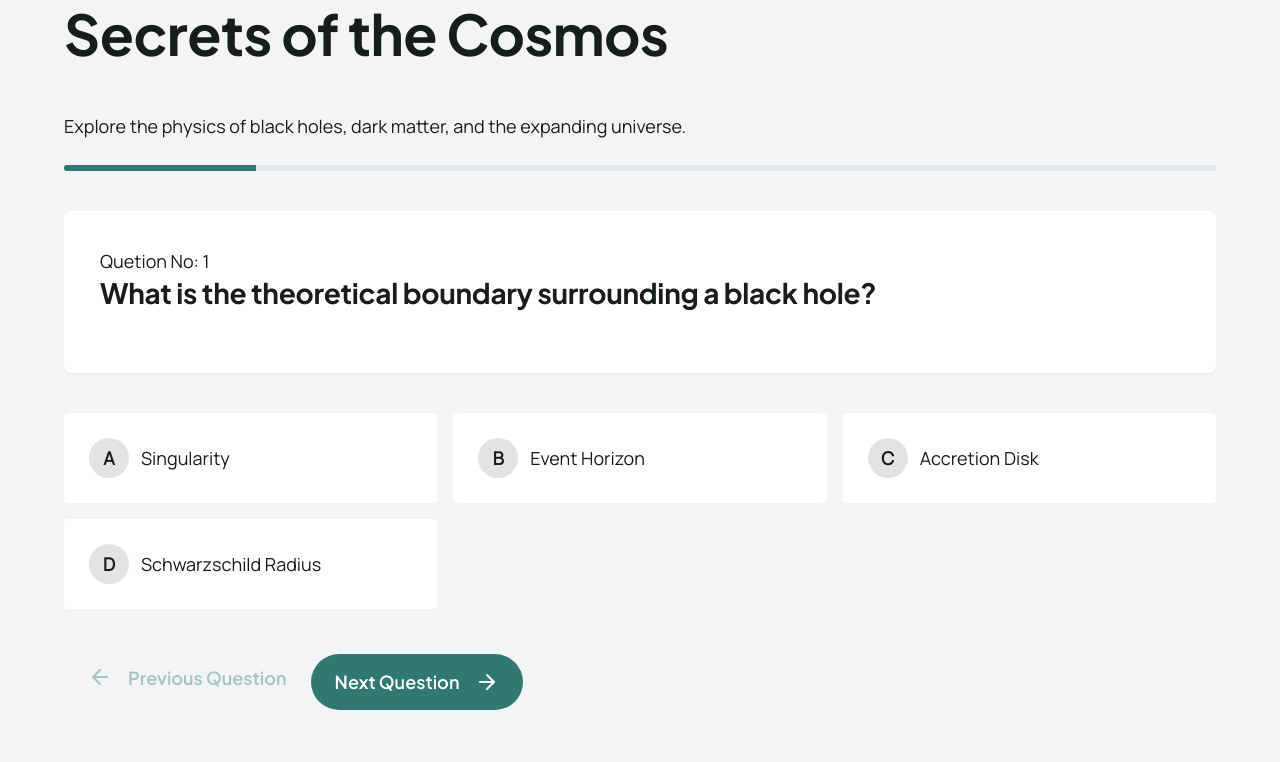
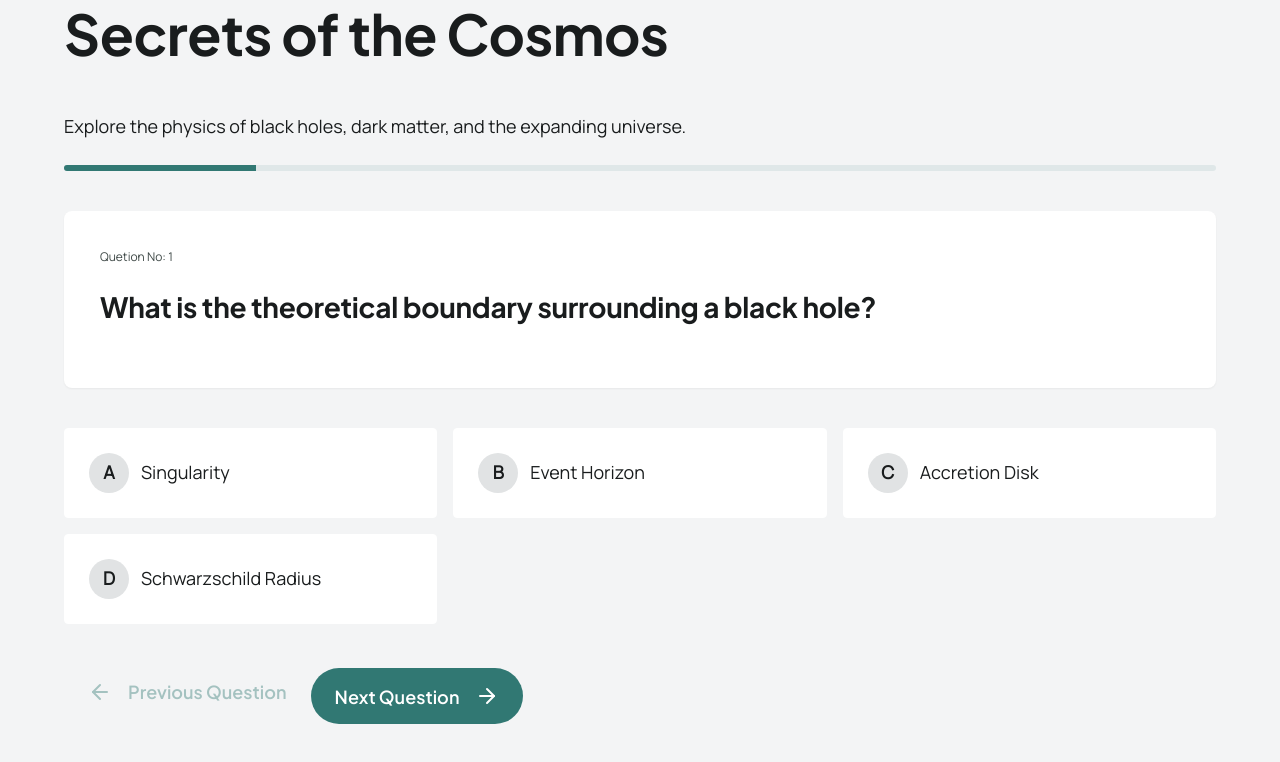
Before and after one commit to bashir-muhammad/study-sphere, a Next.js app: page /learn/deck-cosmology-001 in a window 1280 px wide. Shown: the top 762 px of the page. Built offline with nearby package versions, Linux system fonts and the light colour scheme; no server answers.

Commit message:
feat: style spaces and caption

```diff
--- a/src/app/learn/[id]/page.module.css
+++ b/src/app/learn/[id]/page.module.css
@@ -1,7 +1,13 @@
-.question {
+.deckContainer {
   display: flex;
   flex-direction: column;
   gap: var(--space-40);
+}
+
+.cardHeader {
+  margin-bottom: var(--space-24);
+  color: var(--color-neutral-80);
+  font-size: var(--text-sm);
 }
 
 .optionsFieldset {
--- a/src/app/learn/[id]/page.tsx
+++ b/src/app/learn/[id]/page.tsx
@@ -18,13 +18,13 @@ const Learn = () => {
   const deck = state.decks?.find((d) => d.id === params.id);
   const cards = deck?.cards || [];
   return (
-    <div>
+    <main>
       <h1>{deck?.title}</h1>
       <p>{deck?.description}</p>
-      <div className={Styles.question}>
+      <div className={Styles.deckContainer}>
         <Progress value={`${((currentIndex + 1) / cards.length) * 100}%`} />
         <Card>
-          <CardHeader>
+          <CardHeader className={Styles.cardHeader}>
             <p>Quetion No: {currentIndex + 1}</p>
           </CardHeader>
           <CardTitle>{cards[currentIndex].question}</CardTitle>
@@ -60,7 +60,7 @@ const Learn = () => {
           </Button>
         </div>
       </div>
-    </div>
+    </main>
   );
 };
 
```
